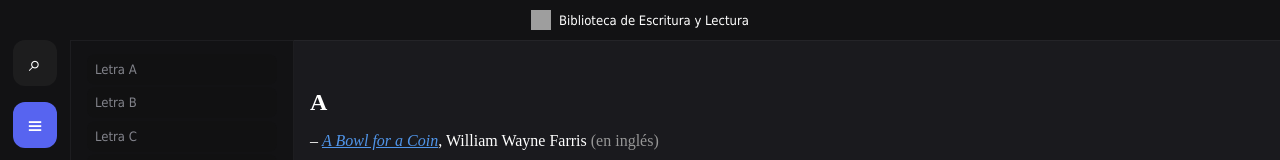
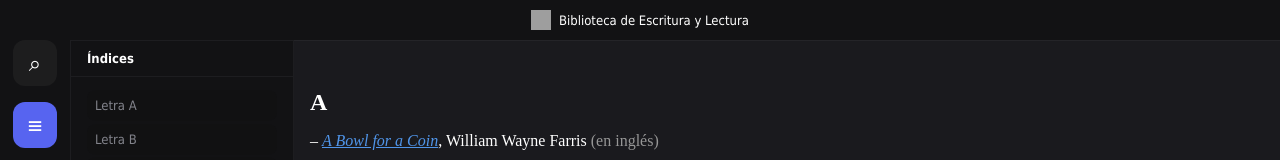
Before and after one commit to EscrituraYLectura/biblioteca, a Next.js app: page /indices in a window 1280 px wide. Shown: the top 160 px of the page. Built offline with nearby package versions, Linux system fonts and the light colour scheme; grey boxes are pictures that could not be loaded; a web font is replaced by a local one.

Commit message:
Add page subtitle

```diff
--- a/components/GenerateIndex.tsx
+++ b/components/GenerateIndex.tsx
@@ -113,6 +113,8 @@ export default function ListaOrdenada() {
     return (
         <>
             <aside className="sidebar-indices">
+                <h2 className="pagina-subtitulo">Índices</h2>
+
                 <ul>
                     {letras.map((letra) => (
                         <li key={letra}>
--- a/styles/global.scss
+++ b/styles/global.scss
@@ -428,7 +428,6 @@ tbody tr {
     max-height: 100vh;
     overflow-y: auto;
     padding-inline: 1rem;
-    gap: 1rem;
 
     ul {
         list-style: none;
```
